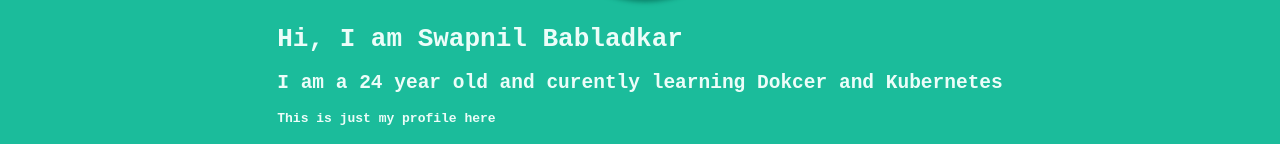
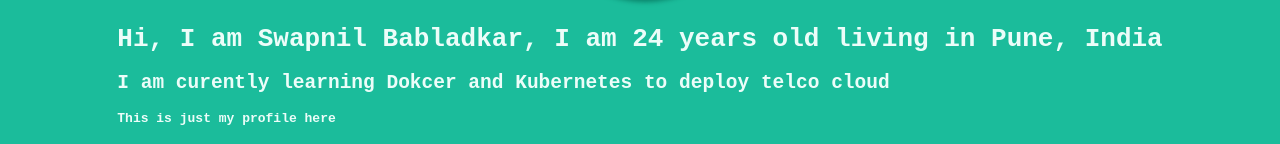
Before and after one commit to swapnilbabladkar/profilepublic, a plain HTML site: page index.html in a window 1280 px wide. Shown: the part 425-569 px from the top of the page. Drawn offline with Linux system fonts and the light colour scheme.

Commit message:
Basic chnages in Header

```diff
--- a/index.html
+++ b/index.html
@@ -9,8 +9,8 @@
       <img class="profile-pic" src="https://instagram.fbom6-1.fna.fbcdn.net/vp/205e92ecdd9e1159bbf081b6ff71037f/5E29A469/t51.2885-19/s320x320/69313616_2427589664171259_7891045333067628544_n.jpg?_nc_ht=instagram.fbom6-1.fna.fbcdn.net">
       <div class="site-header-content">
 
-        <h1> Hi, I am Swapnil Babladkar </h1>
-        <h2> I am a 24 year old and curently learning Dokcer and Kubernetes </h2>
+        <h1> Hi, I am Swapnil Babladkar, I am 24 years old living in Pune, India </h1>
+        <h2> I am curently learning Dokcer and Kubernetes to deploy telco cloud</h2>
         <h4> This is just my profile here </h4>
       </div>
 </header>
```
